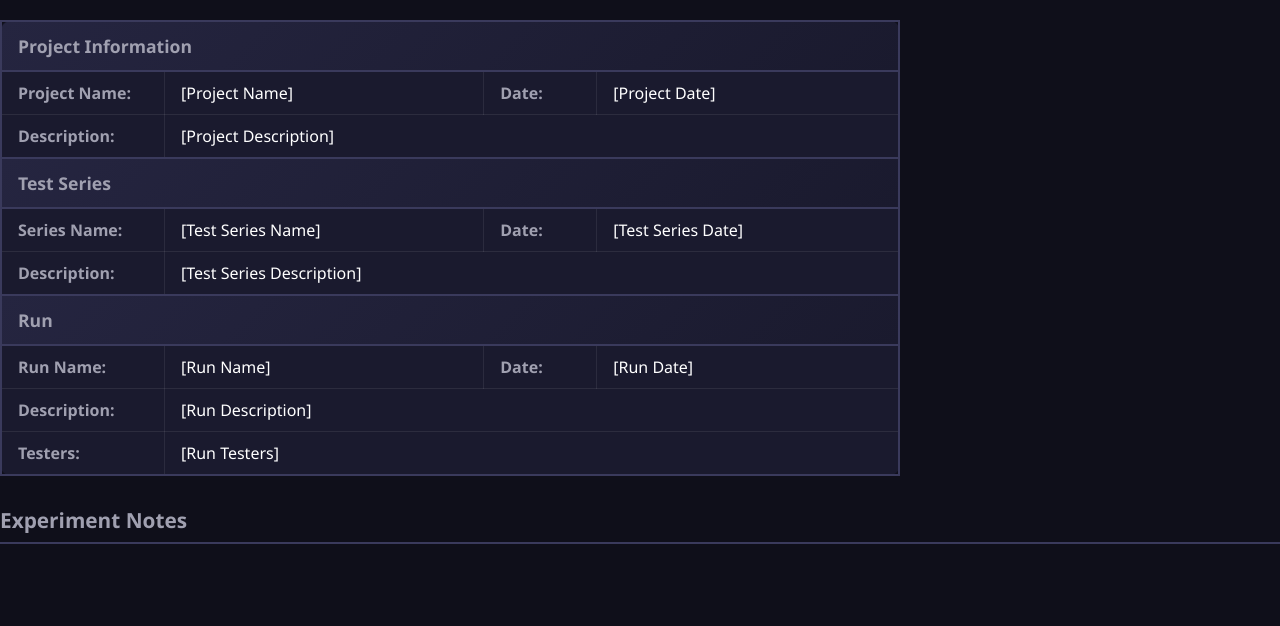
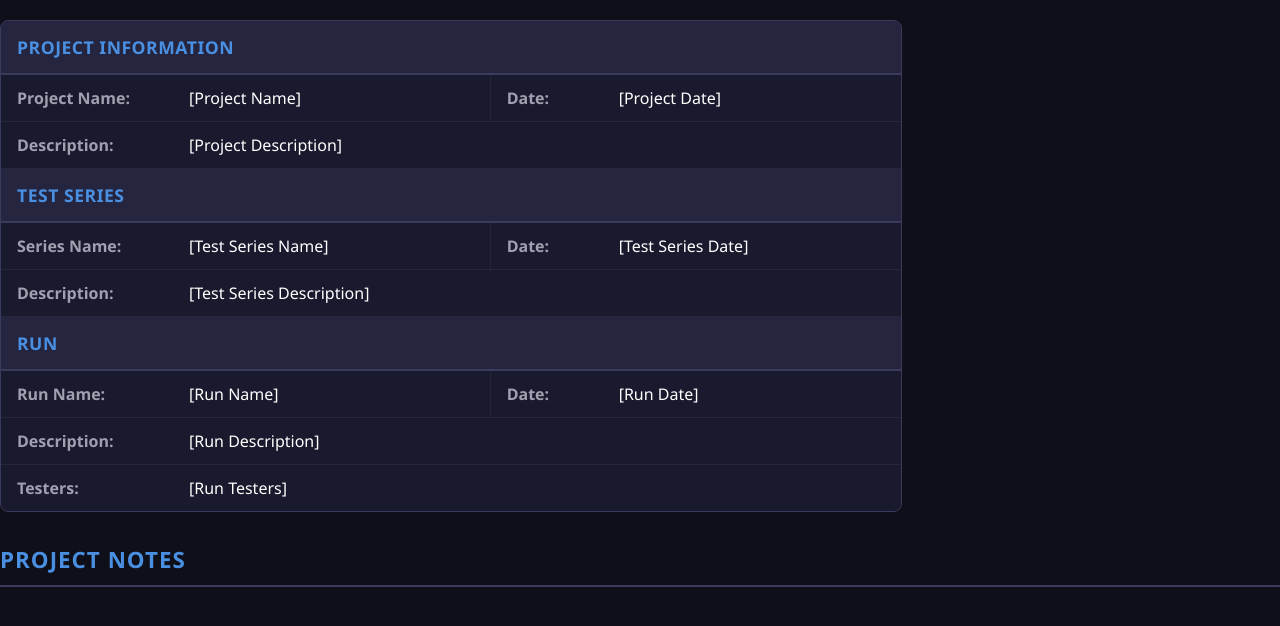
Before and after one commit to ArtefaktDAQ/Artefakt, a Python web app: template templates/notes_template.html in a window 1280 px wide. Shown: the top 626 px of the page. Run offline with Jinja, Linux system fonts and the light colour scheme; the template is opened without the code that fills it, so the values that code supplies are empty.

Commit message:
Improved HTML Template

```diff
--- a/templates/notes_template.html
+++ b/templates/notes_template.html
@@ -2,57 +2,74 @@
 <html>
 <head>
     <meta charset="UTF-8">
-    <title>Experiment Notes Template</title>
+    <title>Project Notes Template</title>
 </head>
 <body style="font-family: 'Segoe UI', Arial, sans-serif; background: #0F0F1A; color: #FFFFFF; margin: 0; padding: 0;">
-    <table style="width: 100%; max-width: 900px; background-color: #1A1A2E; border: 2px solid #3a3a5c; border-collapse: collapse; margin: 20px 0 30px 0; border-radius: 12px;">
+    <div style="width: 100%; max-width: 900px; margin: 20px 0 30px 0; border: 1px solid #3A3A5C; border-radius: 8px; overflow: hidden; background-color: #1A1A2E;">
+        <table style="width: 100%; border-collapse: collapse;">
+            <!-- Project Information Section -->
             <tr>
-            <th colspan="4" style="color: #A0A0B0; font-size: 1.1em; font-weight: 600; background: linear-gradient(135deg, #252540 0%, #1A1A2E 100%); border: 2px solid #3a3a5c; padding: 12px 16px; text-align: left; border-top-left-radius: 10px; border-top-right-radius: 10px;">Project Information</th>
+                <th colspan="4" style="color: #4A90E2; font-size: 1.1em; font-weight: 700; background: #252540; padding: 14px 16px; text-align: left; border-bottom: 2px solid #3A3A5C; text-transform: uppercase; letter-spacing: 0.5px;">
+                    Project Information
+                </th>
             </tr>
             <tr>
-            <td style="padding: 10px 16px; color: #A0A0B0; background: #1A1A2E; border: 1px solid rgba(255, 255, 255, 0.08); width: 130px;"><b>Project Name:</b></td>
-            <td style="padding: 10px 16px; color: #FFFFFF; background: #1A1A2E; border: 1px solid rgba(255, 255, 255, 0.08);">[Project Name]</td>
-            <td style="padding: 10px 16px; color: #A0A0B0; background: #1A1A2E; border: 1px solid rgba(255, 255, 255, 0.08); width: 80px;"><b>Date:</b></td>
-            <td style="padding: 10px 16px; color: #FFFFFF; background: #1A1A2E; border: 1px solid rgba(255, 255, 255, 0.08);">[Project Date]</td>
+                <td style="padding: 12px 16px; color: #A0A0B0; background: #1A1A2E; border-bottom: 1px solid rgba(255, 255, 255, 0.05); width: 140px; font-weight: 600;">Project Name:</td>
+                <td style="padding: 12px 16px; color: #FFFFFF; background: #1A1A2E; border-bottom: 1px solid rgba(255, 255, 255, 0.05); border-right: 1px solid rgba(255, 255, 255, 0.05);">[Project Name]</td>
+                <td style="padding: 12px 16px; color: #A0A0B0; background: #1A1A2E; border-bottom: 1px solid rgba(255, 255, 255, 0.05); width: 80px; font-weight: 600;">Date:</td>
+                <td style="padding: 12px 16px; color: #FFFFFF; background: #1A1A2E; border-bottom: 1px solid rgba(255, 255, 255, 0.05);">[Project Date]</td>
             </tr>
             <tr>
-            <td style="padding: 10px 16px; color: #A0A0B0; background: #1A1A2E; border: 1px solid rgba(255, 255, 255, 0.08);"><b>Description:</b></td>
-            <td colspan="3" style="padding: 10px 16px; color: #FFFFFF; background: #1A1A2E; border: 1px solid rgba(255, 255, 255, 0.08);">[Project Description]</td>
+                <td style="padding: 12px 16px; color: #A0A0B0; background: #1A1A2E; border-bottom: 1px solid rgba(255, 255, 255, 0.05); font-weight: 600;">Description:</td>
+                <td colspan="3" style="padding: 12px 16px; color: #FFFFFF; background: #1A1A2E; border-bottom: 1px solid rgba(255, 255, 255, 0.05);">[Project Description]</td>
+            </tr>
+
+            <!-- Test Series Section -->
+            <tr>
+                <th colspan="4" style="color: #4A90E2; font-size: 1.1em; font-weight: 700; background: #252540; padding: 14px 16px; text-align: left; border-top: 1px solid #3A3A5C; border-bottom: 2px solid #3A3A5C; text-transform: uppercase; letter-spacing: 0.5px;">
+                    Test Series
+                </th>
             </tr>
             <tr>
-            <th colspan="4" style="color: #A0A0B0; font-size: 1.1em; font-weight: 600; background: linear-gradient(135deg, #252540 0%, #1A1A2E 100%); border: 2px solid #3a3a5c; padding: 12px 16px; text-align: left;">Test Series</th>
+                <td style="padding: 12px 16px; color: #A0A0B0; background: #1A1A2E; border-bottom: 1px solid rgba(255, 255, 255, 0.05); font-weight: 600;">Series Name:</td>
+                <td style="padding: 12px 16px; color: #FFFFFF; background: #1A1A2E; border-bottom: 1px solid rgba(255, 255, 255, 0.05); border-right: 1px solid rgba(255, 255, 255, 0.05);">[Test Series Name]</td>
+                <td style="padding: 12px 16px; color: #A0A0B0; background: #1A1A2E; border-bottom: 1px solid rgba(255, 255, 255, 0.05); font-weight: 600;">Date:</td>
+                <td style="padding: 12px 16px; color: #FFFFFF; background: #1A1A2E; border-bottom: 1px solid rgba(255, 255, 255, 0.05);">[Test Series Date]</td>
             </tr>
             <tr>
-            <td style="padding: 10px 16px; color: #A0A0B0; background: #1A1A2E; border: 1px solid rgba(255, 255, 255, 0.08);"><b>Series Name:</b></td>
-            <td style="padding: 10px 16px; color: #FFFFFF; background: #1A1A2E; border: 1px solid rgba(255, 255, 255, 0.08);">[Test Series Name]</td>
-            <td style="padding: 10px 16px; color: #A0A0B0; background: #1A1A2E; border: 1px solid rgba(255, 255, 255, 0.08);"><b>Date:</b></td>
-            <td style="padding: 10px 16px; color: #FFFFFF; background: #1A1A2E; border: 1px solid rgba(255, 255, 255, 0.08);">[Test Series Date]</td>
+                <td style="padding: 12px 16px; color: #A0A0B0; background: #1A1A2E; border-bottom: 1px solid rgba(255, 255, 255, 0.05); font-weight: 600;">Description:</td>
+                <td colspan="3" style="padding: 12px 16px; color: #FFFFFF; background: #1A1A2E; border-bottom: 1px solid rgba(255, 255, 255, 0.05);">[Test Series Description]</td>
+            </tr>
+
+            <!-- Run Section -->
+            <tr>
+                <th colspan="4" style="color: #4A90E2; font-size: 1.1em; font-weight: 700; background: #252540; padding: 14px 16px; text-align: left; border-top: 1px solid #3A3A5C; border-bottom: 2px solid #3A3A5C; text-transform: uppercase; letter-spacing: 0.5px;">
+                    Run
+                </th>
             </tr>
             <tr>
-            <td style="padding: 10px 16px; color: #A0A0B0; background: #1A1A2E; border: 1px solid rgba(255, 255, 255, 0.08);"><b>Description:</b></td>
-            <td colspan="3" style="padding: 10px 16px; color: #FFFFFF; background: #1A1A2E; border: 1px solid rgba(255, 255, 255, 0.08);">[Test Series Description]</td>
+                <td style="padding: 12px 16px; color: #A0A0B0; background: #1A1A2E; border-bottom: 1px solid rgba(255, 255, 255, 0.05); font-weight: 600;">Run Name:</td>
+                <td style="padding: 12px 16px; color: #FFFFFF; background: #1A1A2E; border-bottom: 1px solid rgba(255, 255, 255, 0.05); border-right: 1px solid rgba(255, 255, 255, 0.05);">[Run Name]</td>
+                <td style="padding: 12px 16px; color: #A0A0B0; background: #1A1A2E; border-bottom: 1px solid rgba(255, 255, 255, 0.05); font-weight: 600;">Date:</td>
+                <td style="padding: 12px 16px; color: #FFFFFF; background: #1A1A2E; border-bottom: 1px solid rgba(255, 255, 255, 0.05);">[Run Date]</td>
             </tr>
             <tr>
-            <th colspan="4" style="color: #A0A0B0; font-size: 1.1em; font-weight: 600; background: linear-gradient(135deg, #252540 0%, #1A1A2E 100%); border: 2px solid #3a3a5c; padding: 12px 16px; text-align: left;">Run</th>
+                <td style="padding: 12px 16px; color: #A0A0B0; background: #1A1A2E; border-bottom: 1px solid rgba(255, 255, 255, 0.05); font-weight: 600;">Description:</td>
+                <td colspan="3" style="padding: 12px 16px; color: #FFFFFF; background: #1A1A2E; border-bottom: 1px solid rgba(255, 255, 255, 0.05);">[Run Description]</td>
             </tr>
             <tr>
-            <td style="padding: 10px 16px; color: #A0A0B0; background: #1A1A2E; border: 1px solid rgba(255, 255, 255, 0.08);"><b>Run Name:</b></td>
-            <td style="padding: 10px 16px; color: #FFFFFF; background: #1A1A2E; border: 1px solid rgba(255, 255, 255, 0.08);">[Run Name]</td>
-            <td style="padding: 10px 16px; color: #A0A0B0; background: #1A1A2E; border: 1px solid rgba(255, 255, 255, 0.08);"><b>Date:</b></td>
-            <td style="padding: 10px 16px; color: #FFFFFF; background: #1A1A2E; border: 1px solid rgba(255, 255, 255, 0.08);">[Run Date]</td>
-        </tr>
-        <tr>
-            <td style="padding: 10px 16px; color: #A0A0B0; background: #1A1A2E; border: 1px solid rgba(255, 255, 255, 0.08);"><b>Description:</b></td>
-            <td colspan="3" style="padding: 10px 16px; color: #FFFFFF; background: #1A1A2E; border: 1px solid rgba(255, 255, 255, 0.08);">[Run Description]</td>
-        </tr>
-        <tr>
-            <td style="padding: 10px 16px; color: #A0A0B0; background: #1A1A2E; border: 1px solid rgba(255, 255, 255, 0.08); border-bottom-left-radius: 10px;"><b>Testers:</b></td>
-            <td colspan="3" style="padding: 10px 16px; color: #FFFFFF; background: #1A1A2E; border: 1px solid rgba(255, 255, 255, 0.08); border-bottom-right-radius: 10px;">[Run Testers]</td>
+                <td style="padding: 12px 16px; color: #A0A0B0; background: #1A1A2E; font-weight: 600;">Testers:</td>
+                <td colspan="3" style="padding: 12px 16px; color: #FFFFFF; background: #1A1A2E;">[Run Testers]</td>
             </tr>
         </table>
-    <div style="color: #A0A0B0; font-size: 1.3em; margin-top: 24px; margin-bottom: 10px; font-weight: 600; border-bottom: 2px solid #3a3a5c; padding-bottom: 8px;">Experiment Notes</div>
-    <div style="margin-top: 20px; font-size: 1.08em; color: #FFFFFF; line-height: 1.6;">
-        <!-- Start writing your scientific notes here. Use the toolbar above for formatting, formulas, and images. -->
+    </div>
+
+    <div style="color: #4A90E2; font-size: 1.4em; margin-top: 32px; margin-bottom: 12px; font-weight: 700; border-bottom: 2px solid #3A3A5C; padding-bottom: 10px; text-transform: uppercase; letter-spacing: 1px;">
+        Project Notes
+    </div>
+
+    <div style="margin-top: 20px; font-size: 1.08em; color: #FFFFFF; line-height: 1.6; padding-left: 4px;">
+        <!-- Start writing your notes here. -->
         <p></p>
     </div>
 </body>
```
Lines whose indentation alone changed are shown as unchanged.
